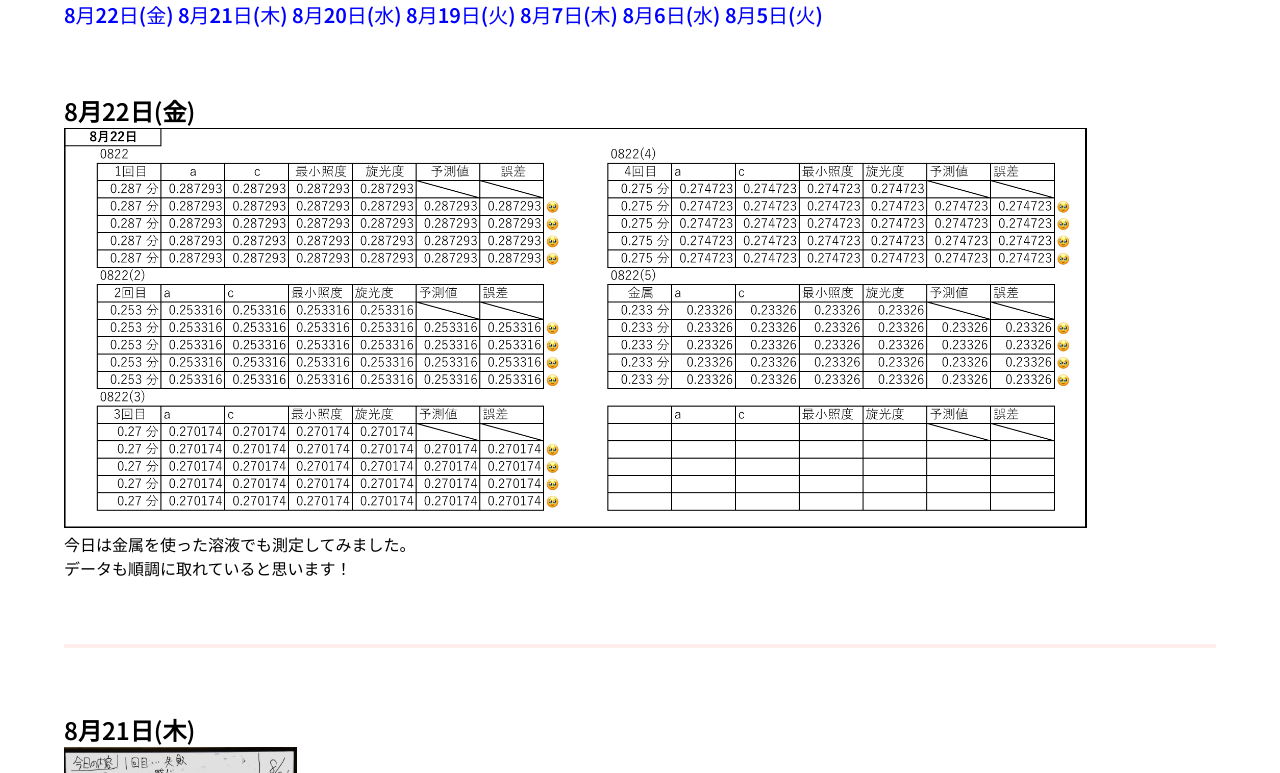
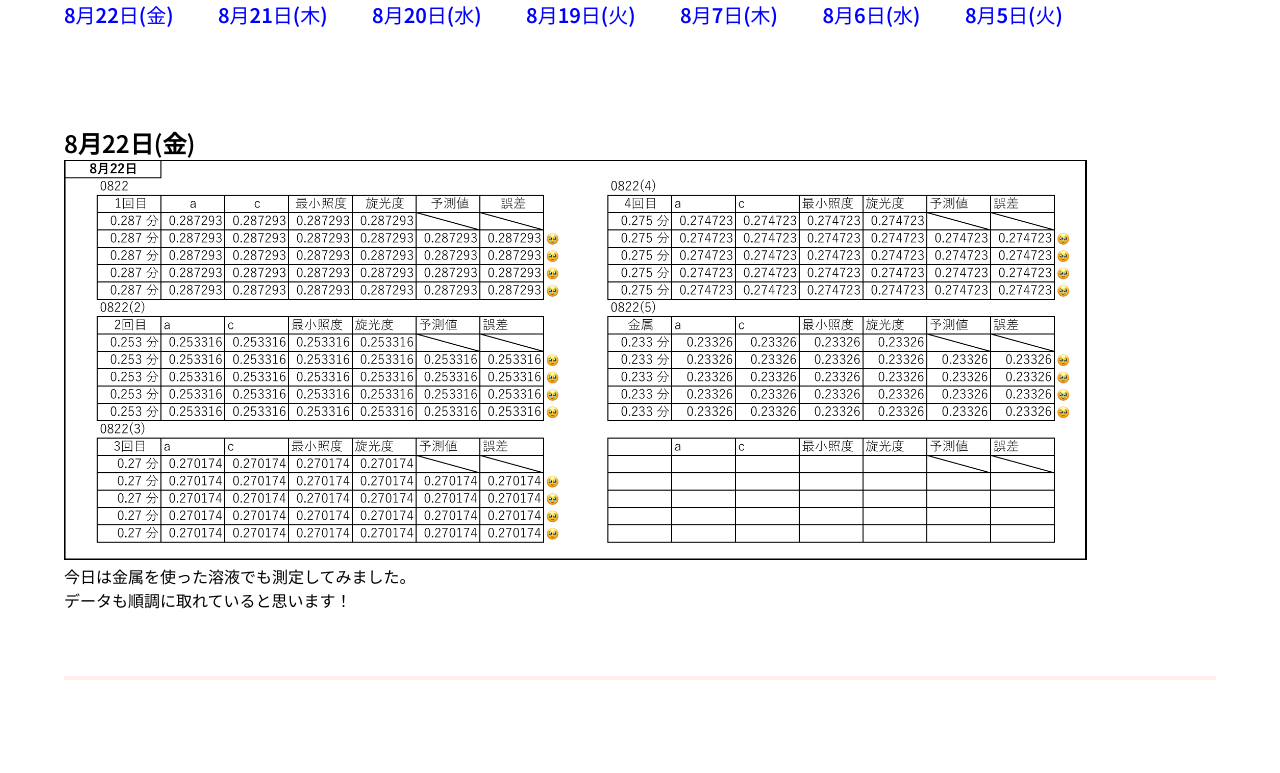
Before and after one commit to moriwakiren-fucc/for-site, a plain HTML site: page optical-rotation/lbfp/index.html in a window 1280 px wide. Shown: the top 773 px of the page. Drawn offline with Linux system fonts and the light colour scheme.

Commit message:
Update index.html

```diff
--- a/optical-rotation/lbfp/index.html
+++ b/optical-rotation/lbfp/index.html
@@ -39,7 +39,7 @@
 
     .days {
       width: 90%;
-      margin: 0 5%;
+      margin: 2.5% 5% 0;
       padding: 5% 0;
       border-bottom: 0.25rem solid #ffe3de99;
       clear: both;
@@ -71,13 +71,13 @@
 <body>
 
 <p class="index">
-<span><a href="#0822">8月22日(金)</a></span>
-<span><a href="#0821">8月21日(木)</a></span>
-<span><a href="#0820">8月20日(水)</a></span>
-<span><a href="#0819">8月19日(火)</a></span>
-<span><a href="#0807">8月7日(木)</a></span>
-<span><a href="#0806">8月6日(水)</a></span>
-<span><a href="#0805">8月5日(火)</a></span>
+<span><a href="#0822">8月22日(金)</a>　　</span>
+<span><a href="#0821">8月21日(木)</a>　　</span>
+<span><a href="#0820">8月20日(水)</a>　　</span>
+<span><a href="#0819">8月19日(火)</a>　　</span>
+<span><a href="#0807">8月7日(木)</a>　　</span>
+<span><a href="#0806">8月6日(水)</a>　　</span>
+<span><a href="#0805">8月5日(火)</a>　　</span>
 </p>
 <div class="days" id="0822">
 <h2>8月22日(金)</h2>
```
